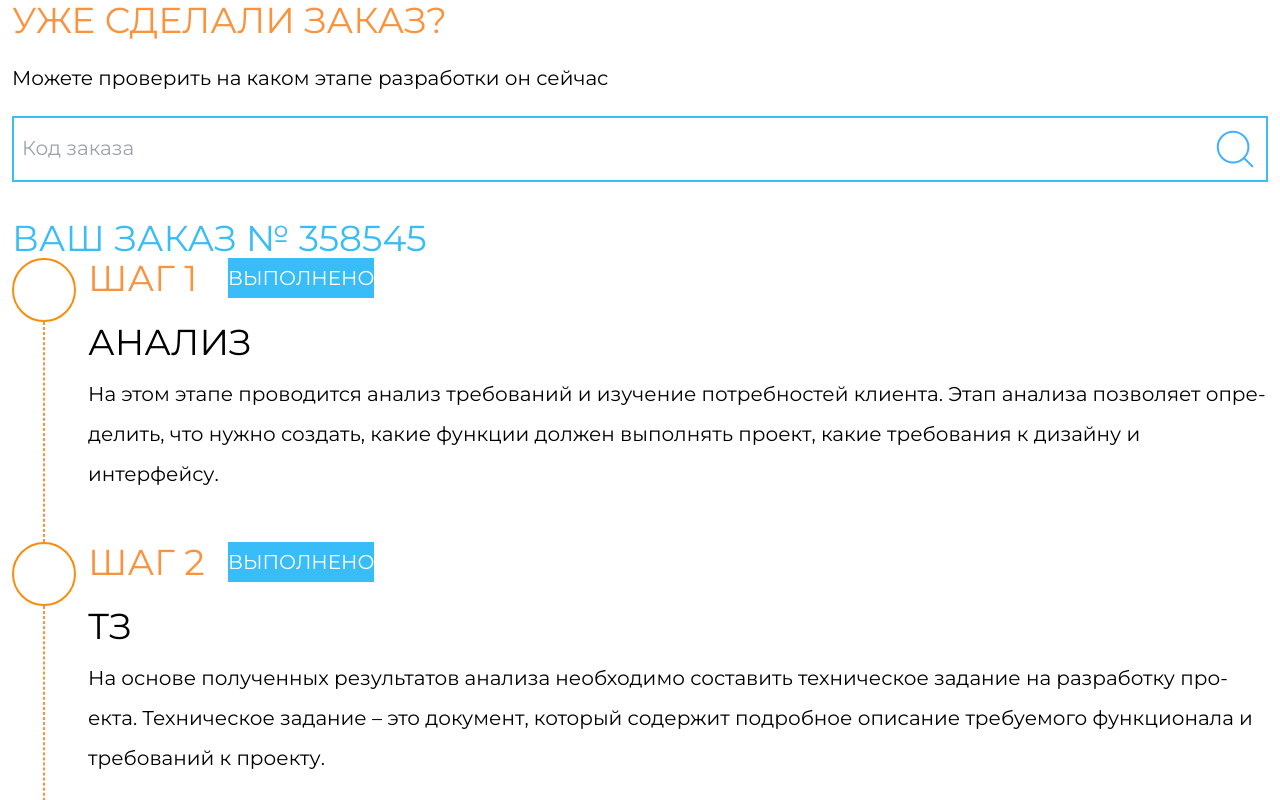
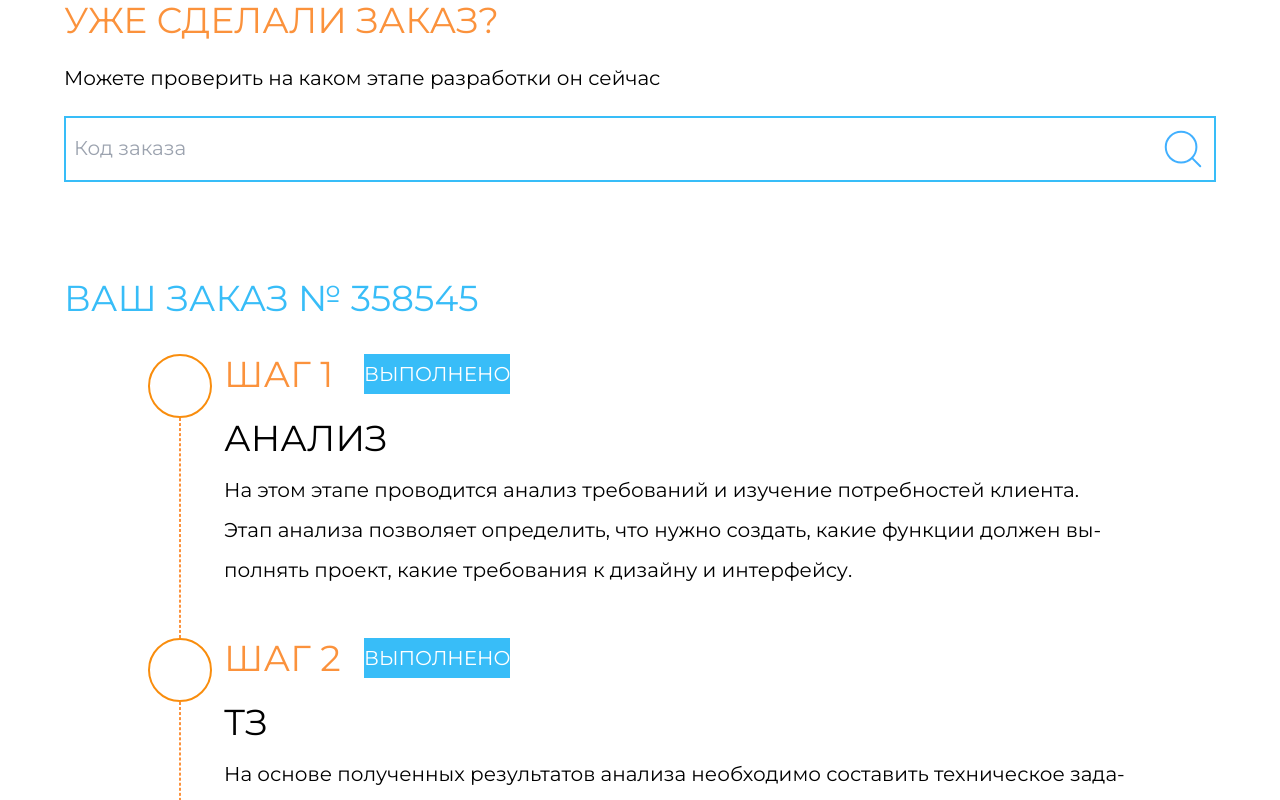
Before and after one commit to Nejer6/binary-brain, a Next.js app: page /order in a window 1280 px wide. Shown: the top 800 px of the page. Built offline with nearby package versions, Linux system fonts and the light colour scheme.

Commit message:
add: adaptive for the orders page

```diff
--- a/src/components/Order/OrderDetail.jsx
+++ b/src/components/Order/OrderDetail.jsx
@@ -18,9 +18,9 @@ const OrderDetail = () => {
     return (
         <>
             {order && <div>
-                <div className="text-sky-400 text-4xl uppercase mt-9">Ваш заказ № {order.id}</div>
+                <div className="text-sky-400 text-4xl uppercase mt-12 lg:mt-24 mb-9">Ваш заказ № {order.id}</div>
 
-                <div>
+                <div className="flex flex-col items-center">
                     {order.tasks.map(task =>
                         <OrderStep task={task} key={task.step}/>
                     )}
--- a/src/components/Order/OrderStep.js
+++ b/src/components/Order/OrderStep.js
@@ -5,8 +5,8 @@ const OrderStep = ({task}) => {
     const inProgress = task.state === "в процессе"
 
     return (
-        <div className="flex">
-            <div className="grow collapse sm:visible">
+        <div className="flex xl:w-[984px]">
+            <div className="grow hidden sm:block">
                 <div className="me-3 flex flex-col items-center h-full">
                     <svg width="64" height="64" viewBox="0 0 64 64" fill="none" xmlns="http://www.w3.org/2000/svg">
                         {(isCompleted || inProgress) &&
--- a/src/pages/order.jsx
+++ b/src/pages/order.jsx
@@ -6,7 +6,7 @@ import OrderDetail from "@/components/Order/OrderDetail";
 const Order = () => {
     return (
         <Layout>
-            <div className="mx-3">
+            <div className="mx-3 md:mx-16">
                 <div className="w-full uppercase text-orange-400 text-4xl">Уже сделали заказ?</div>
                 <div className="w-full text-xl mt-6">Можете проверить на каком этапе разработки он сейчас</div>
                 <Search />
```
